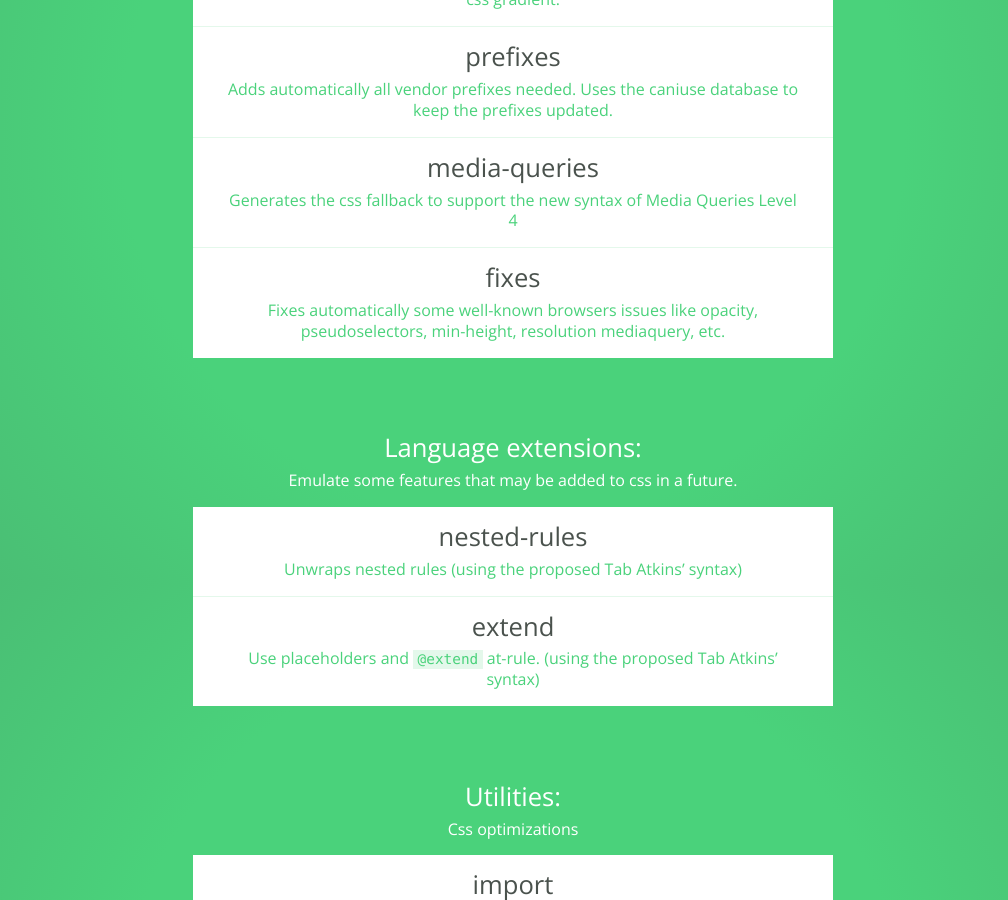
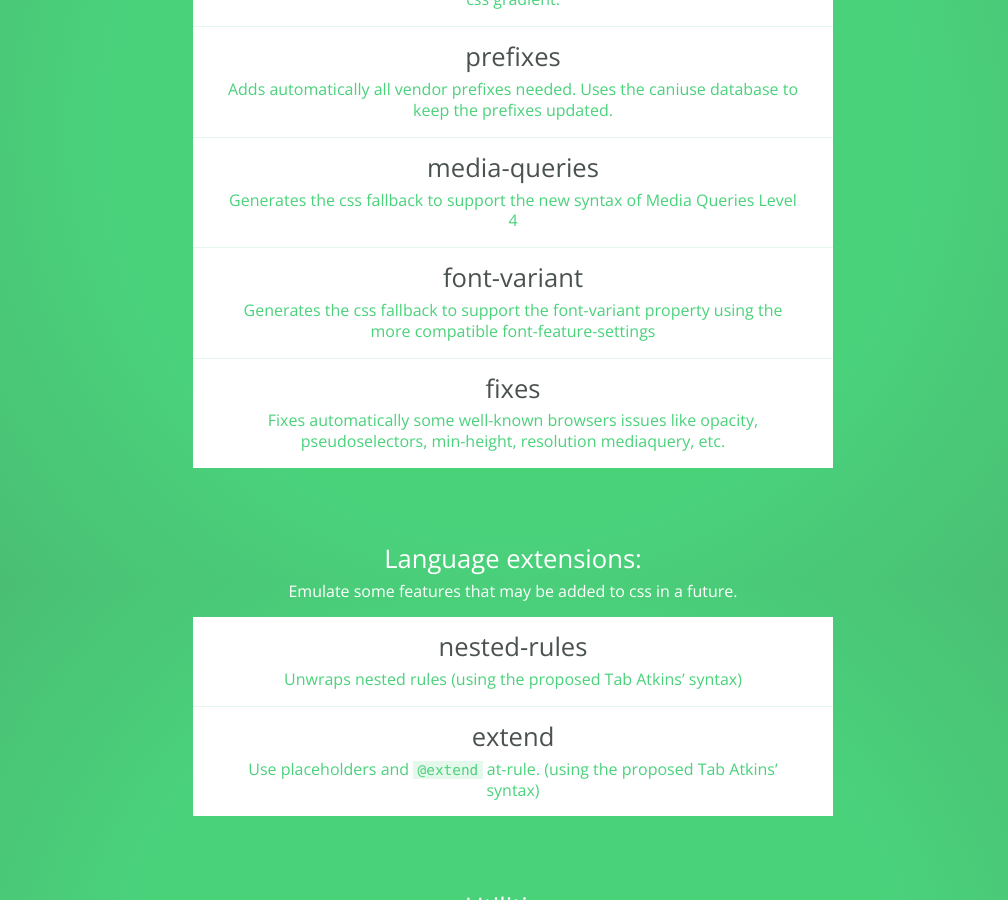
Before and after one commit to stylecow/stylecow.github.io, a Jekyll site: the page built from plugins/index.html, in a window 1280 px wide and 900 px high, scrolled down 1217 px. Shown: the whole window, without its empty margins (127-1135 px from the left). Built offline with Jekyll 4.4.1, drawn with Linux system fonts in a browser that asks for light colours.

Commit message:
updated plugins lists

```diff
--- a/plugins/index.html
+++ b/plugins/index.html
@@ -63,6 +63,11 @@ plugins:
           url:   'https://github.com/stylecow/stylecow-plugin-media-queries'
           text: |
             Generates the css fallback to support the new syntax of Media Queries Level 4
+
+        - title: font-variant
+          url:   'https://github.com/stylecow/stylecow-plugin-font-variant'
+          text: |
+            Generates the css fallback to support the font-variant property using the more compatible font-feature-settings
 
         - title: fixes
           url:   'https://github.com/stylecow/stylecow-plugin-fixes'
```
